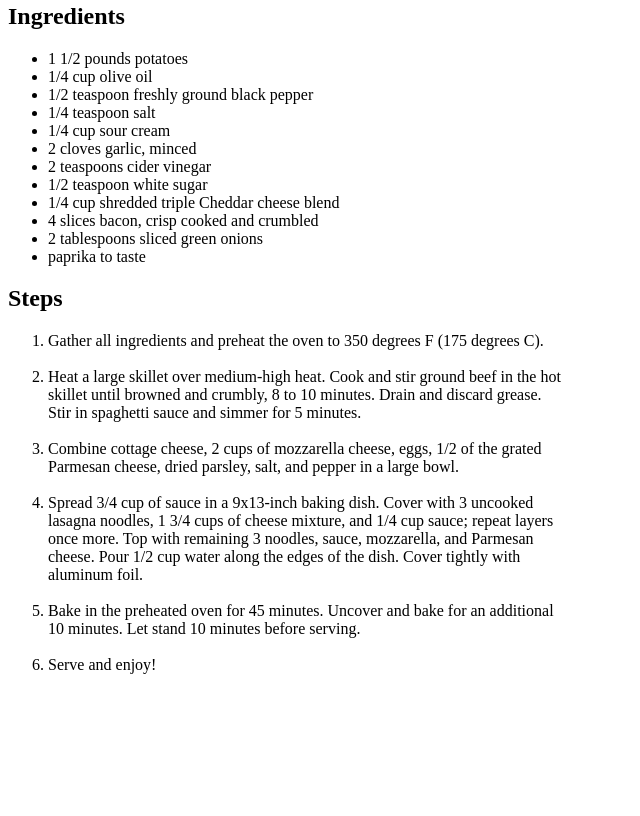
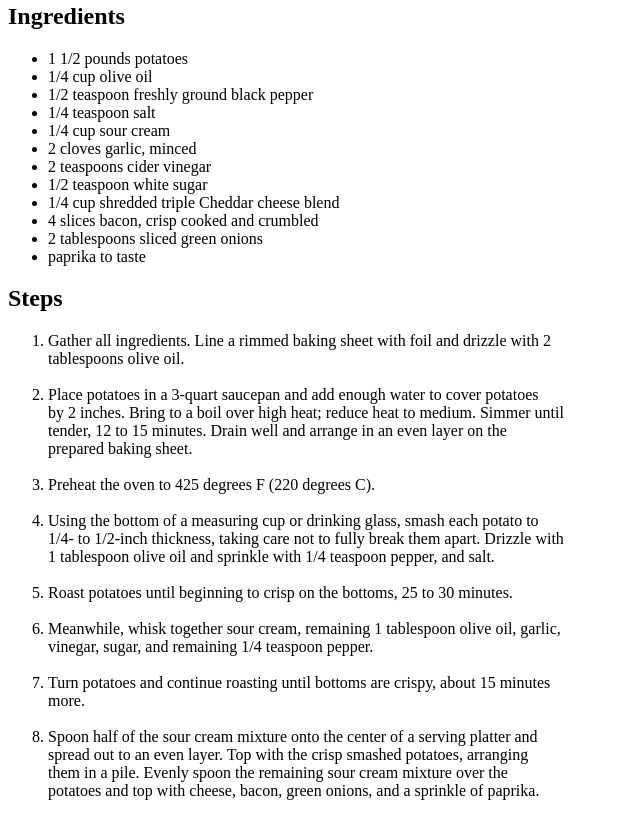
Before and after one commit to AndrewKelly-Code/odin_recipes, a plain HTML site: page recipes/loaded_potato_salad.html in a window 1280 px wide. Shown: the part 1415-2231 px from the top of the page, without its empty margins (0-640 px from the left). Before the commit the page ends 2105 px from the top, so only its background shows below. Drawn offline with Linux system fonts and the light colour scheme.

Commit message:
Add cooking steps and image info

```diff
--- a/recipes/loaded_potato_salad.html
+++ b/recipes/loaded_potato_salad.html
@@ -10,7 +10,7 @@
 
     <h1>Loaded Potato Salad Recipe</h1>
 
-    <img src="../images/loaded_potato_salad.webp">
+    <img src="../images/loaded_potato_salad.webp" width="1500" height="1125" alt="Picture of smashed loaded potato salad served on a plate">
     <h6>Photo by Jake Sternquist / Food Styling: Charlie Worthington / Prop Styling: Gabriel Greco</h6>
 
     <h2>Description</h2>
@@ -39,35 +39,46 @@
     <h2>Steps</h2>
     <ol>
         <li>
-            Gather all ingredients and preheat the oven to 350 degrees F (175 degrees C).
+            Gather all ingredients. Line a rimmed baking sheet with foil and drizzle with 2<br>
+            tablespoons olive oil.
         </li>
         <br>
         <li>
-            Heat a large skillet over medium-high heat. Cook and stir ground beef in the hot<br>
-            skillet until browned and crumbly, 8 to 10 minutes. Drain and discard grease.<br>
-            Stir in spaghetti sauce and simmer for 5 minutes.
+            Place potatoes in a 3-quart saucepan and add enough water to cover potatoes<br>
+            by 2 inches. Bring to a boil over high heat; reduce heat to medium. Simmer until<br>
+            tender, 12 to 15 minutes. Drain well and arrange in an even layer on the<br>
+            prepared baking sheet.
         </li>
         <br>
         <li>
-            Combine cottage cheese, 2 cups of mozzarella cheese, eggs, 1/2 of the grated<br>
-            Parmesan cheese, dried parsley, salt, and pepper in a large bowl.
+            Preheat the oven to 425 degrees F (220 degrees C).
         </li>
         <br>
         <li>
-            Spread 3/4 cup of sauce in a 9x13-inch baking dish. Cover with 3 uncooked<br>
-            lasagna noodles, 1 3/4 cups of cheese mixture, and 1/4 cup sauce; repeat layers<br>
-            once more. Top with remaining 3 noodles, sauce, mozzarella, and Parmesan<br>
-            cheese. Pour 1/2 cup water along the edges of the dish. Cover tightly with<br>
-            aluminum foil.
+            Using the bottom of a measuring cup or drinking glass, smash each potato to<br>
+            1/4- to 1/2-inch thickness, taking care not to fully break them apart. Drizzle with<br>
+            1 tablespoon olive oil and sprinkle with 1/4 teaspoon pepper, and salt.
         </li>
         <br>
         <li>
-            Bake in the preheated oven for 45 minutes. Uncover and bake for an additional<br>
-            10 minutes. Let stand 10 minutes before serving.
+            Roast potatoes until beginning to crisp on the bottoms, 25 to 30 minutes.
         </li>
         <br>
         <li>
-            Serve and enjoy!
+            Meanwhile, whisk together sour cream, remaining 1 tablespoon olive oil, garlic,<br>
+            vinegar, sugar, and remaining 1/4 teaspoon pepper.
+        </li>
+        <br>
+        <li>
+            Turn potatoes and continue roasting until bottoms are crispy, about 15 minutes<br>
+            more.
+        </li>
+        <br>
+        <li>
+            Spoon half of the sour cream mixture onto the center of a serving platter and<br>
+            spread out to an even layer. Top with the crisp smashed potatoes, arranging<br>
+            them in a pile. Evenly spoon the remaining sour cream mixture over the<br>
+            potatoes and top with cheese, bacon, green onions, and a sprinkle of paprika.
         </li>
     </ol>
 </body>
```
Also changed, not shown: index.html (+1 -1 lines), recipes/lasagna.html (+1 -1 lines).
